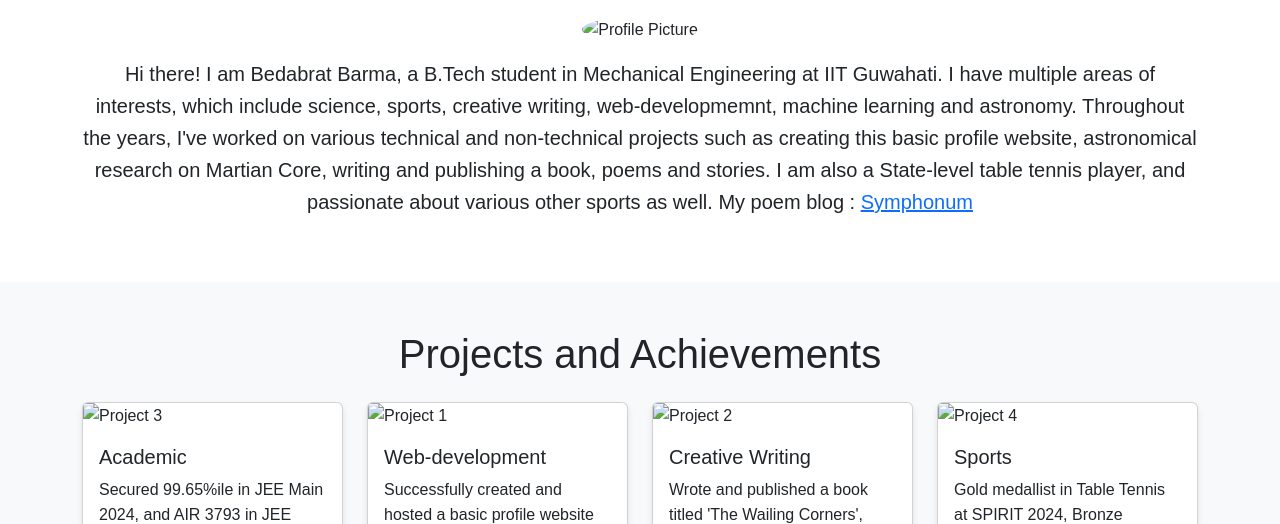
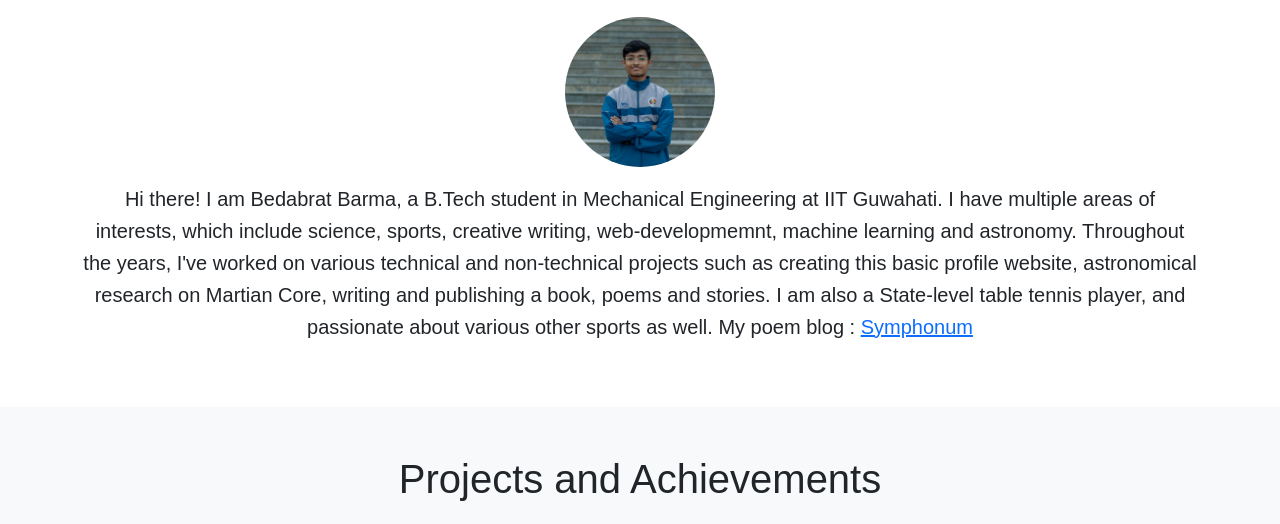
Before and after one commit to Blabberoni/bedabratbarma, a plain HTML site: page index.html in a window 1280 px wide. Shown: the part 379-903 px from the top of the page. Drawn offline with nearby package versions, Linux system fonts and the light colour scheme.

Commit message:
Update index.html
Done

```diff
--- a/index.html
+++ b/index.html
@@ -40,7 +40,7 @@
     <section id="about" class="py-5">
         <div class="container text-center">
             <h2>About Me</h2>
-            <img src="images/pfp.jpeg" alt="Profile Picture" class="rounded-circle mb-3" style="width: 150px; height: 150px; object-fit: cover;">
+            <img src="pfp.jpeg" alt="Profile Picture" class="rounded-circle mb-3" style="width: 150px; height: 150px; object-fit: cover;">
             <p class="lead">Hi there! I am Bedabrat Barma, a B.Tech student in Mechanical Engineering at IIT Guwahati. I have multiple areas of interests, which include science, sports, creative writing, web-developmemnt, machine learning and astronomy. Throughout the years, I've worked on various technical and non-technical projects such as creating this basic profile website, astronomical research on Martian Core, writing and publishing a book, poems and stories. I am also a State-level table tennis player, and passionate about various other sports as well. My poem blog : <a href="https://symphonum.blogspot.com" target="_blank">Symphonum</a></p>
         </div>
     </section>
@@ -51,7 +51,7 @@
             <div class="row mt-4">
                 <div class="col-md-3">
                     <div class="card">
-                        <img src="images/writer.jpg" class="card-img-top" alt="Project 3">
+                        <img src="writer.jpg" class="card-img-top" alt="Project 3">
                         <div class="card-body">
                             <h5 class="card-title">Academic</h5>
                             <p class="card-text">Secured 99.65%ile in JEE Main 2024, and AIR 3793 in JEE Advanced 2024. Participated in INMO Camp, 2024.</p>
@@ -60,7 +60,7 @@
                 </div>
                 <div class="col-md-3">
                     <div class="card">
-                        <img src="images/web developer.jpg" class="card-img-top" alt="Project 1">
+                        <img src="web developer.jpg" class="card-img-top" alt="Project 1">
                         <div class="card-body">
                             <h5 class="card-title">Web-development</h5>
                             <p class="card-text">Successfully created and hosted a basic profile website using html, css, js and bootstrap.</p>
@@ -69,7 +69,7 @@
                 </div>
                 <div class="col-md-3">
                     <div class="card">
-                        <img src="images/pen.jpg" class="card-img-top" alt="Project 2">
+                        <img src="pen.jpg" class="card-img-top" alt="Project 2">
                         <div class="card-body">
                             <h5 class="card-title">Creative Writing</h5>
                             <p class="card-text">Wrote and published a book titled 'The Wailing Corners', created a blog site for publishing poems.</p>
@@ -78,7 +78,7 @@
                 </div>
                 <div class="col-md-3">
                     <div class="card">
-                        <img src="images/table tennis.jpg" class="card-img-top" alt="Project 4">
+                        <img src="table tennis.jpg" class="card-img-top" alt="Project 4">
                         <div class="card-body">
                             <h5 class="card-title">Sports</h5>
                             <p class="card-text">Gold medallist in Table Tennis at SPIRIT 2024, Bronze medallist at Inter IIT Sports Meet 2024.</p>
```
